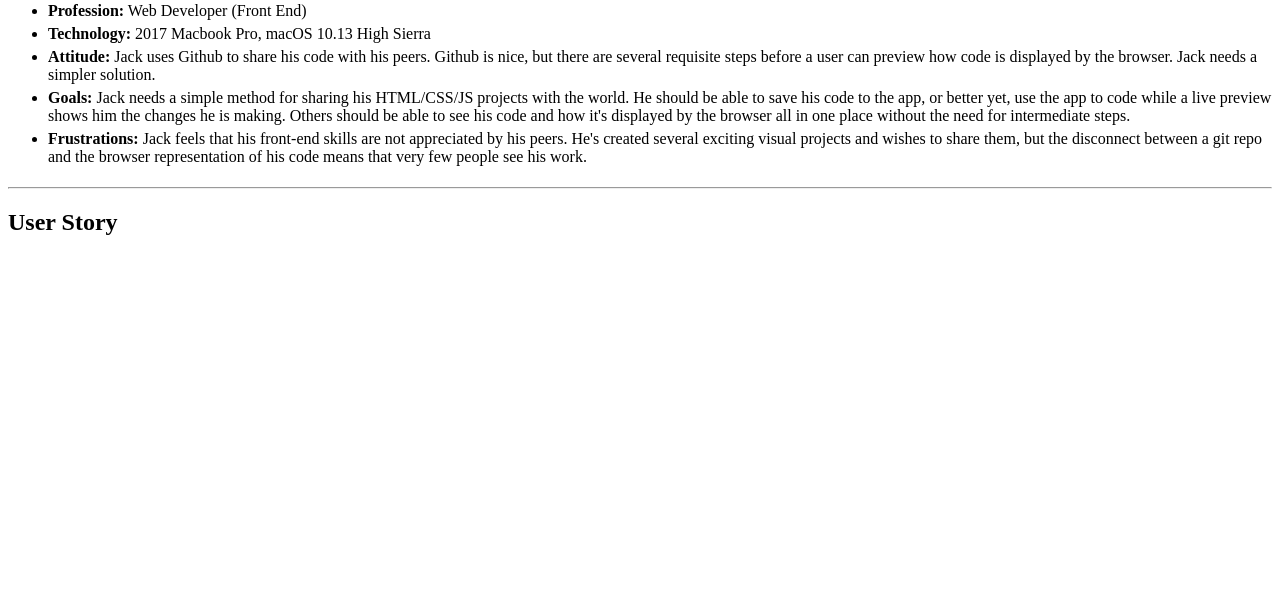
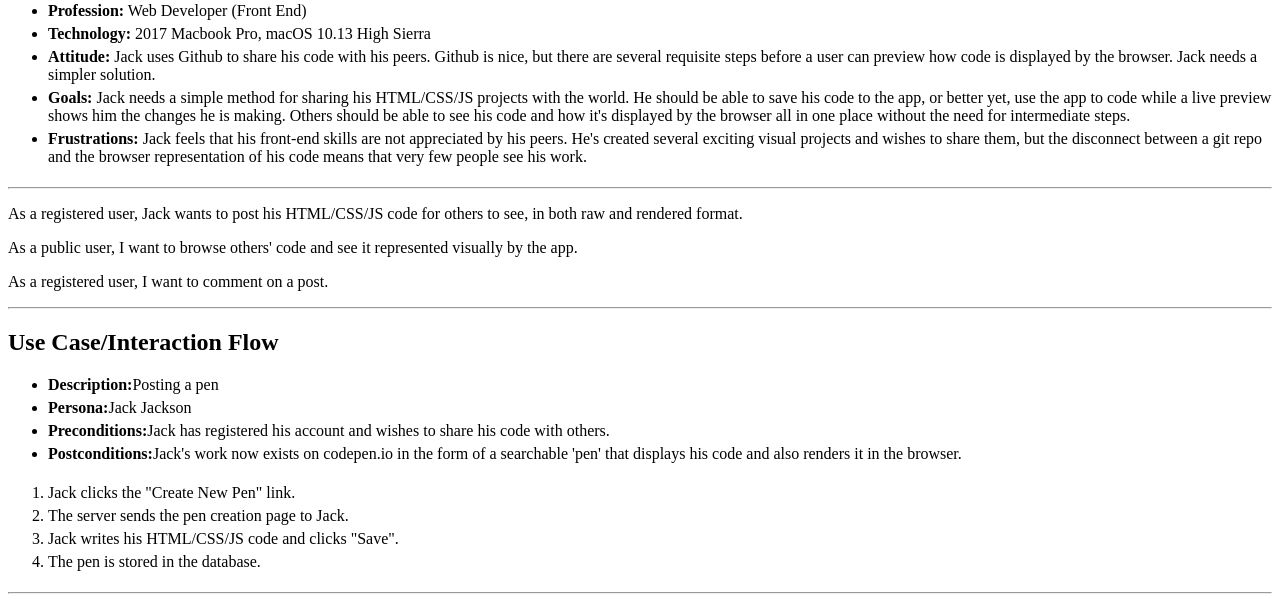
Before and after one commit to mmcph/data-design, a PHP site: page / in a window 1280 px wide. Shown: the part 233-835 px from the top of the page. Before the commit the page ends 468 px from the top, so only its background shows below. Run offline with PHP 8.4, Linux system fonts and the light colour scheme.

Commit message:
added Use Case to php file

```diff
--- a/index.php
+++ b/index.php
@@ -22,8 +22,28 @@
 			</ul>
 		</div>
 		<hr>
-		<div id="userStoryContainer">
-			<h2>User Story</h2>
+		<div id="userStoriesContainer">
+			<p>As a registered user, Jack wants to post his HTML/CSS/JS code for others to see, in both raw and rendered format.</p>
+			<p>As a public user, I want to browse others' code and see it represented visually by the app.</p>
+			<p>As a registered user, I want to comment on a post.</p>
 		</div>
+		<hr>
+		<div id="useCaseContainer">
+			<h2>Use Case/Interaction Flow</h2>
+			<ul id="useCase">
+				<li><strong>Description:</strong>Posting a pen</li>
+				<li><strong>Persona:</strong>Jack Jackson</li>
+				<li><strong>Preconditions:</strong>Jack has registered his account and wishes to share his code with others.</li>
+				<li><strong>Postconditions:</strong>Jack's work now exists on codepen.io in the form of a searchable 'pen' that displays his code and also renders it in the browser.</li>
+			</ul>
+			<ol id="interactionFlow">
+				<li>Jack clicks the "Create New Pen" link.</li>
+				<li>The server sends the pen creation page to Jack.</li>
+				<li>Jack writes his HTML/CSS/JS code and clicks "Save".</li>
+				<li>The pen is stored in the database.</li>
+			</ol>
+		</div>
+		<hr>
+		<div id="conceptualModel"></div>
 	</body>
 </html>
```
